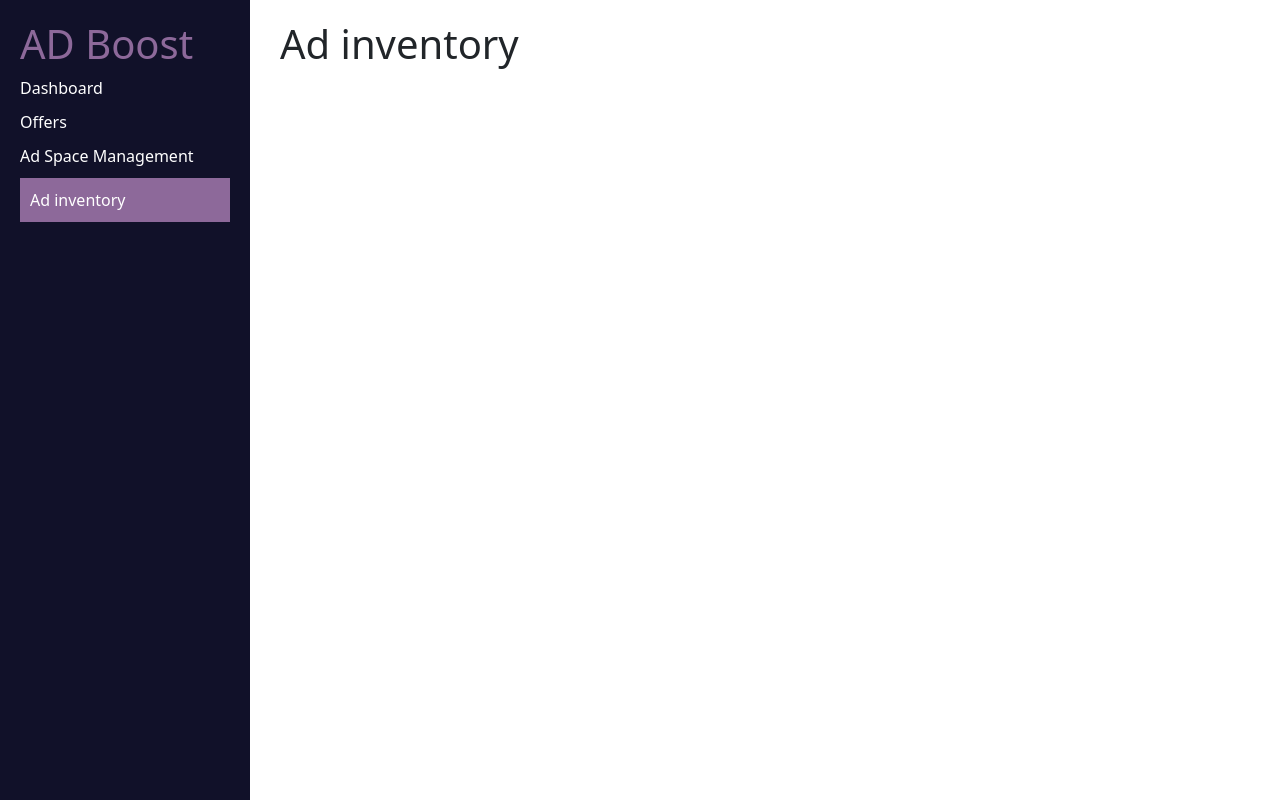
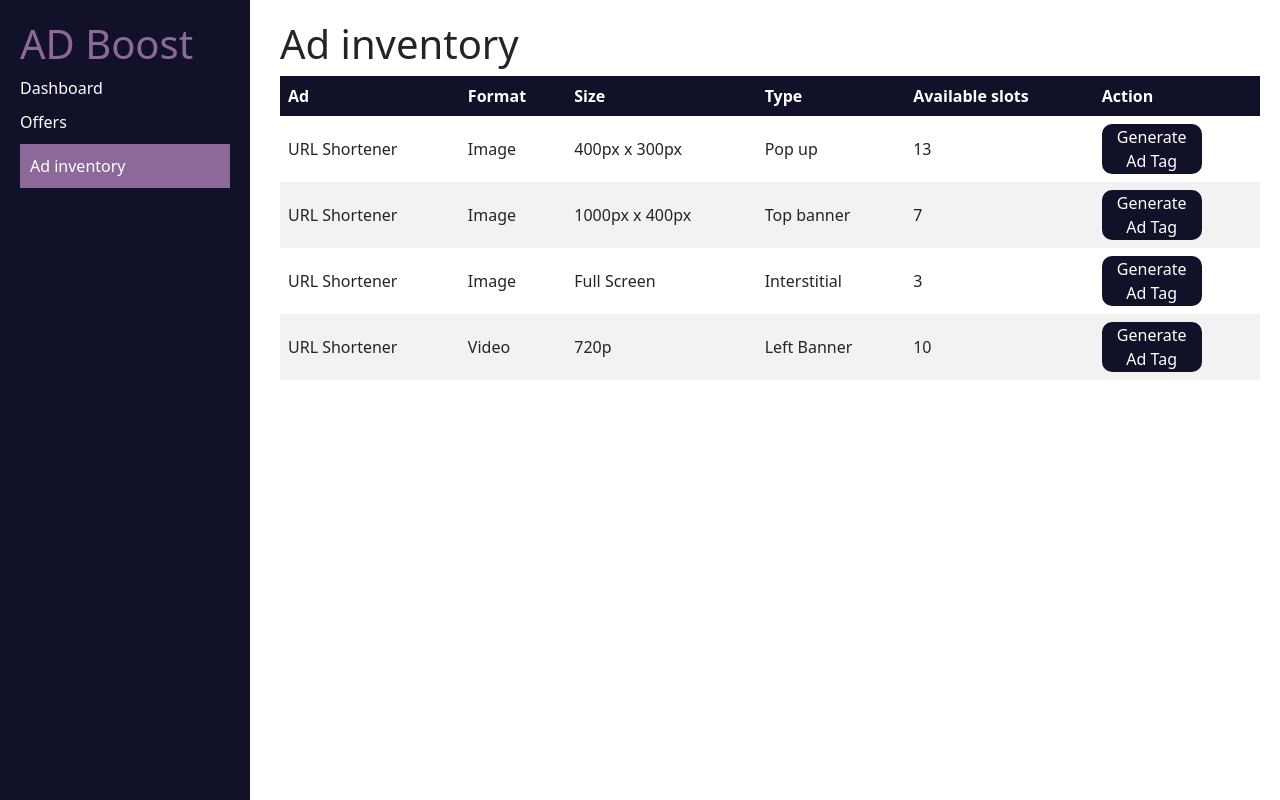
Before and after one commit to shwelep/AD-Server, a React (Create React App) app in the folder frontend/: page /ad-inventory in a window 1280 px wide. Built offline with nearby package versions, Linux system fonts and the light colour scheme.

Commit message:
implemented ad inventory

```diff
--- a/frontend/src/App.js
+++ b/frontend/src/App.js
@@ -2,7 +2,6 @@ import './App.css';
 import './Assets/css/styles.css'
 import { BrowserRouter, Routes, Route, Switch } from 'react-router-dom'
 import Dashboard from './Screens/Publisher/Dashboard/Dashboard';
-import AdSpaceManagement from './Screens/Publisher/AdSpaceManagement/AdSpaceManagement';
 import Offers from './Screens/Publisher/Offers/Offers';
 import AdInventory from './Screens/Publisher/AdInventory/AdInventory';
 import SideBar from './Components/sidebar/sidebar';
@@ -18,7 +17,6 @@ function App() {
           <Routes>
             <Route path='/' element={<Dashboard />} />
             <Route path='/offers' element={<Offers />} />
-            <Route path='/ad-space-management' element={<AdSpaceManagement />} />
             <Route path='/ad-inventory' element={<AdInventory />} />
           </Routes>
         </div>
--- a/frontend/src/Assets/css/styles.css
+++ b/frontend/src/Assets/css/styles.css
@@ -74,6 +74,7 @@ table {
     background-color: #4caf50;
     color: white;
     border: none;
+    border-radius: 10px;
     padding: 8px 16px;
     text-align: center;
     text-decoration: none;
@@ -88,6 +89,7 @@ table {
     background-color: #f44336;
     color: white;
     border: none;
+    border-radius: 10px;
     padding: 8px 16px;
     text-align: center;
     text-decoration: none;
@@ -97,3 +99,11 @@ table {
     cursor: pointer;
     border-radius: 4px;
   }
+
+  .generateAdButton {
+    background-color: #111129;
+    border: none;
+    border-radius: 10px;
+    width: 100px;
+    color:white;
+  }
--- a/frontend/src/Components/sidebar/sidebar.jsx
+++ b/frontend/src/Components/sidebar/sidebar.jsx
@@ -10,7 +10,6 @@ const SideBar = () => {
             <ul>
                 <li className={location.pathname === '/' ? 'active': ''}><Link to='/'>Dashboard</Link></li>
                 <li className={location.pathname === '/offers' ? 'active': ''}><Link to='/offers'>Offers</Link></li>
-                <li className={location.pathname === '/ad-space-management' ? 'active': ''}><Link to='/ad-space-management'>Ad Space Management</Link></li>
                 <li className={location.pathname === '/ad-inventory' ? 'active': ''}><Link to='/ad-inventory'>Ad inventory</Link></li>
             </ul>
         </div>
--- a/frontend/src/Screens/Publisher/AdInventory/AdInventory.jsx
+++ b/frontend/src/Screens/Publisher/AdInventory/AdInventory.jsx
@@ -1,7 +1,46 @@
 const AdInventory = () => {
-    return(
+    let adInventory = [
+        { AdName: 'URL Shortener', AdID: 1232142, format: 'Image', type: 'Pop up', size: '400px x 300px', availableSlots: 13 },
+        { AdName: 'URL Shortener', AdID: 1232143, format: 'Image', type: 'Top banner', size: '1000px x 400px', availableSlots: 7 },
+        { AdName: 'URL Shortener', AdID: 4632342, format: 'Image', type: 'Interstitial', size: 'Full Screen', availableSlots: 3 },
+        { AdName: 'URL Shortener', AdID: 2432142, format: 'Video', type: 'Left Banner', size: '720p', availableSlots: 10 },
+    ]
+
+    const generateAdTag = (id) => {
+        const ad = adInventory.find(item => item.AdID === id)
+        if (ad) {
+            const adTag = `<script type="text/javascript" src="http://localhost:3001/ad?placement=${id}"`
+            alert(`Ad Tag for ${ad.Ad}:\n\nn${adTag}`)
+        }
+    }
+
+    return (
         <div>
             <h1>Ad inventory</h1>
+            <table>
+                <thead>
+                    <tr>
+                        <th>Ad</th>
+                        <th>Format</th>
+                        <th>Size</th>
+                        <th>Type</th>
+                        <th>Available slots</th>
+                        <th>Action</th>
+                    </tr>
+                </thead>
+                <tbody>
+                    {adInventory.map((ad) => (
+                        <tr key={ad.AdID}>
+                            <td>{ad.AdName}</td>
+                            <td>{ad.format}</td>
+                            <td>{ad.size}</td>
+                            <td>{ad.type}</td>
+                            <td>{ad.availableSlots}</td>
+                            <td><button className="generateAdButton" onClick={() => generateAdTag(ad.id)}>Generate Ad Tag</button></td>
+                        </tr>
+                    ))}
+                </tbody>
+            </table>
         </div>
     )
 }
--- a/frontend/src/Screens/Publisher/AdSpaceManagement/AdSpaceManagement.jsx
+++ /dev/null
@@ -1,9 +0,0 @@
-const AdSpaceManagement = () => {
-    return(
-        <div>
-            <h1>Ad space management</h1>
-        </div>
-    )
-}
-
-export default AdSpaceManagement
```
Also changed, not shown: frontend/src/Screens/Publisher/Offers/Offers.jsx (+0 -7 lines).
